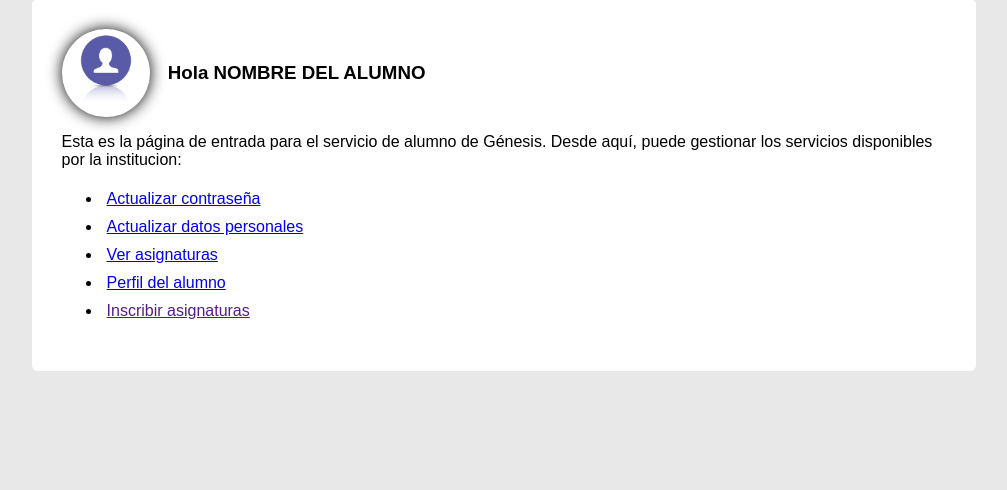
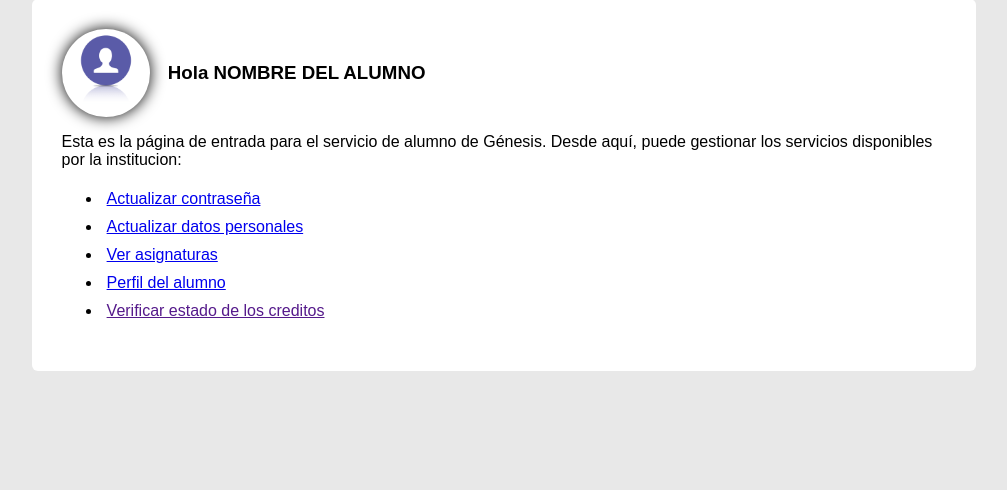
Before and after one commit to NicolasD1440/Genesis-pro, a PHP site: the page made by F Alumno/Alumn_PG_Prin.php in a window 1280 px wide. Shown: the part 189-679 px from the top of the page, without its empty margins (136-1143 px from the left). Run offline with PHP 8.4, Linux system fonts and the light colour scheme; data that the repository does not hold is empty.

Commit message:
Arreglos menores

```diff
--- a/B Recursos compartidos/validar.php
+++ b/B Recursos compartidos/validar.php
@@ -19,7 +19,7 @@ else{
   ?>
   <script type="text/javascript">
     alert("ERROR DE AUTENTIFICACION");
-    location.href="pagina.html";
+    location.href="../Index.php";
   </script>
 
    <?php
--- a/F Alumno/Alumn_PG_Prin.php
+++ b/F Alumno/Alumn_PG_Prin.php
@@ -6,7 +6,7 @@ $perfil="ESTUDIANTES";
 $v1 = "Por definir";
 $Ruta = "";
 $Rutas = array("x", "x1","x2","x3");
-$array = array("Actualizar contraseña", "Actualizar datos personales", "Ver asignaturas", "Perfil del alumno","Inscribir asignaturas");
+$array = array("Actualizar contraseña", "Actualizar datos personales", "Ver asignaturas", "Perfil del alumno","Verificar estado de los creditos");
 require("../B Recursos compartidos/barra-nav.php");
 require("../B Recursos compartidos/contenido.php");
  ?>
```
